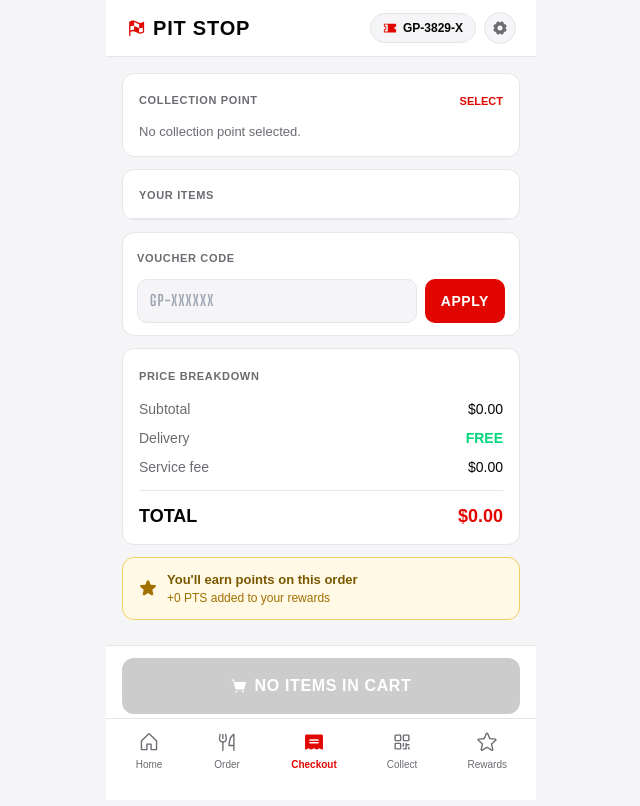
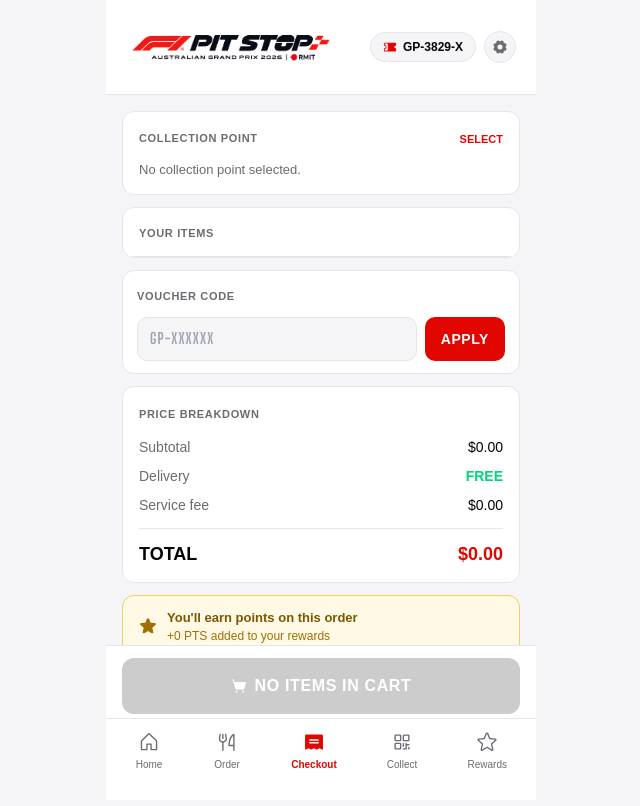
Before and after one commit to 28-GrandPrix-Redesign-Ticketing-Team2/Pit-Stop-Food-And-Merch-Drop, a Next.js app in the folder frontend/: page /checkout in a window 1280 px wide. Shown: the top 806 px of the page, without its empty margins (319-959 px from the left). Built offline with nearby package versions, Linux system fonts and the light colour scheme.

Commit message:
feat: update header with pit stop, AUSGP, and RMIT  branding

```diff
--- a/frontend/src/components/AppHeader.tsx
+++ b/frontend/src/components/AppHeader.tsx
@@ -2,10 +2,9 @@
 
 import { Icon } from "@iconify/react";
 import Typography from "@/components/ui/Typography";
+import Image from "next/image";
 
-type AppHeaderProps = {
-    onSettingsClick?: () => void;
-};
+type AppHeaderProps = { onSettingsClick?: () => void };
 
 export default function AppHeader({
     onSettingsClick,
@@ -28,20 +27,19 @@
             "
         >
             {/* Left section */}
-            <div className="flex items-center gap-[7px]">
-                <Icon
-                    icon="ph:flag-checkered-fill"
-                    width="20"
-                    height="20"
-                    className="text-[var(--color-brand-primary)]"
+            <div className="flex items-center">
+                <Image
+                    src="/images/PIT_STOP.png"
+                    alt="Pit Stop - Australian Grand Prix 2026 - RMIT"
+                    width={220}
+                    height={74}
+                    priority
+                    className="
+                        h-auto
+                        w-[210px]
+                        object-contain
+                    "
                 />
-
-                <Typography
-                    variant="sectionHeader"
-                    className="leading-[30px] tracking-[0.8px]"
-                >
-                    PIT STOP
-                </Typography>
             </div>
 
             {/* Right section */}
@@ -100,6 +98,6 @@
                     />
                 </button>
             </div>
-        </header>
+        </header >
     );
 }
```
Also changed, not shown: frontend/public/images/PIT_STOP.png (added).
